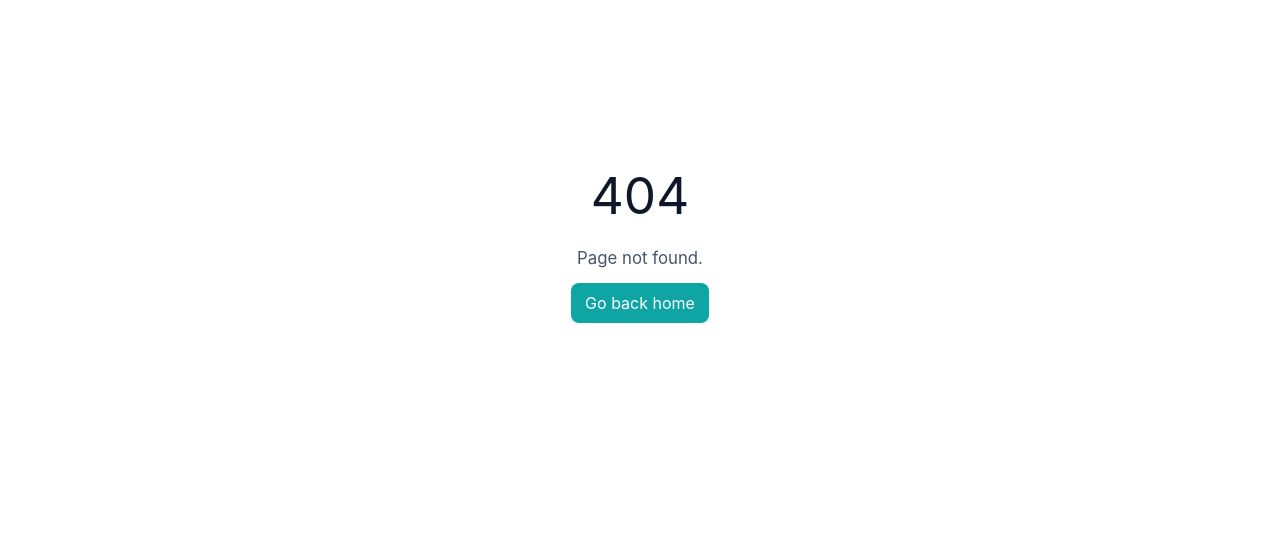
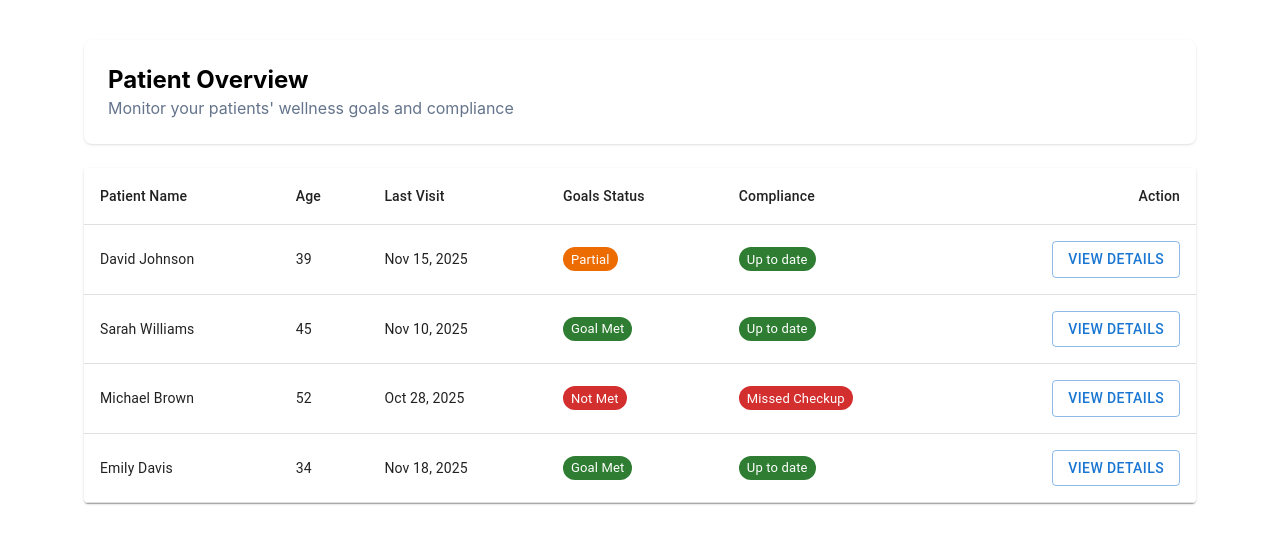
Before and after one commit to dhanapal4/health-care-portal, a React (Vite) app in the folder health-care-portal/: page /hcp-dashboard in a window 1280 px wide. Before the commit this address had no page. Shown: the top 544 px of the page. Built offline with nearby package versions, Linux system fonts and the light colour scheme.

Commit message:
hcp-dashboard

```diff
--- a/health-care-portal/package.json
+++ b/health-care-portal/package.json
@@ -12,7 +12,10 @@
   "dependencies": {
     "react": "^19.2.0",
     "react-dom": "^19.2.0",
-    "react-router-dom": "^6.14.1"
+    "react-router-dom": "^6.14.1",
+    "@mui/material": "^7.3.5",
+    "@emotion/react": "^11.14.0",
+    "@emotion/styled": "^11.14.1"
   },
   "devDependencies": {
     "@eslint/js": "^9.39.1",
--- a/health-care-portal/src/components/Header.jsx
+++ b/health-care-portal/src/components/Header.jsx
@@ -1,4 +1,5 @@
 import React from 'react'
+import { Link } from 'react-router-dom'
 
 export default function Header() {
   return (
@@ -6,9 +7,9 @@ export default function Header() {
       <div className="max-w-6xl mx-auto px-5 py-4 flex items-center justify-between">
         <div className="font-bold text-lg">HCLTech Healthcare</div>
         <nav className="hidden md:flex space-x-6 font-semibold">
-          <a href="#" className="hover:underline">Home</a>
-          <a href="#topics" className="hover:underline">Health Topics</a>
-          <a href="#services" className="hover:underline">Services</a>
+          <Link to="/" className="hover:underline">Home</Link>
+          <Link to="/dashboard" className="hover:underline">Dashboard</Link>
+          <Link to="/profile" className="hover:underline">Profile</Link>
           <a href="#contact" className="hover:underline">Contact</a>
         </nav>
       </div>
--- a/health-care-portal/src/main.jsx
+++ b/health-care-portal/src/main.jsx
@@ -5,6 +5,7 @@ import './index.css'
 import App from './App.jsx'
 import NotFoundPage from './pages/NotFoundPage/NotFoundPage.jsx'
 import WellnessGoalsList from './pages/WellnessGoals/WellnessGoalsList.jsx'
+import HealthCareDashboard from './pages/HealthCareDashboard.jsx';
 
 const WellnessGoalsForm = lazy(() => import('./pages/WellnessGoals/WellnessGoalsForm.jsx'));
 const LoginPage = lazy(() => import('./pages/LoginPage'));
@@ -20,6 +21,7 @@ createRoot(document.getElementById('root')).render(
         <Route path="/list-goals" element={<WellnessGoalsList />} />
         <Route path="*" element={<NotFoundPage />} />
         <Route path="/profile" element={<ProfilePage />} />
+        <Route path="/hcp-dashboard" element={<HealthCareDashboard />} />
       </Routes>
     </BrowserRouter>
   </StrictMode>,
--- /dev/null
+++ b/health-care-portal/src/pages/HealthCareDashboard.jsx
@@ -0,0 +1,138 @@
+import React, { useState } from 'react'
+import { Link } from 'react-router-dom'
+
+// Material UI imports - ensure these packages are installed in your project
+import Table from '@mui/material/Table'
+import TableBody from '@mui/material/TableBody'
+import TableCell from '@mui/material/TableCell'
+import TableContainer from '@mui/material/TableContainer'
+import TableHead from '@mui/material/TableHead'
+import TableRow from '@mui/material/TableRow'
+import Paper from '@mui/material/Paper'
+import Button from '@mui/material/Button'
+import Dialog from '@mui/material/Dialog'
+import DialogTitle from '@mui/material/DialogTitle'
+import DialogContent from '@mui/material/DialogContent'
+import Box from '@mui/material/Box'
+import Chip from '@mui/material/Chip'
+import Typography from '@mui/material/Typography'
+
+const samplePatients = [
+  { id: 1, name: 'David Johnson', age: 39, lastVisit: 'Nov 15, 2025', goalsStatus: 'Partial', compliance: 'Up to date', allergies: 'Penicillin, Shellfish', meds: 'Vitamin D3, Multivitamin', bloodType: 'A+', steps: '3,620 / 6,000', stepPct: 60, scheduled: 'Dec 15, 2025' },
+  { id: 2, name: 'Sarah Williams', age: 45, lastVisit: 'Nov 10, 2025', goalsStatus: 'Goal Met', compliance: 'Up to date', allergies: 'None', meds: 'Metformin', bloodType: 'B+' , steps: '6,200 / 6,000', stepPct: 103, scheduled: 'Jan 05, 2026'},
+  { id: 3, name: 'Michael Brown', age: 52, lastVisit: 'Oct 28, 2025', goalsStatus: 'Not Met', compliance: 'Missed Checkup', allergies: 'Aspirin', meds: 'Atorvastatin', bloodType: 'O-', steps: '1,200 / 6,000', stepPct: 20, scheduled: 'Dec 01, 2025'},
+  { id: 4, name: 'Emily Davis', age: 34, lastVisit: 'Nov 18, 2025', goalsStatus: 'Goal Met', compliance: 'Up to date', allergies: 'Peanuts', meds: 'None', bloodType: 'AB+', steps: '6,100 / 6,000', stepPct: 102, scheduled: 'Dec 20, 2025'}
+]
+
+export default function Dashboard(){
+  const [open, setOpen] = useState(false)
+  const [selected, setSelected] = useState(null)
+
+  function openDetails(patient){
+    setSelected(patient)
+    setOpen(true)
+  }
+  function close(){ setOpen(false); setSelected(null) }
+
+  return (
+    <div className="max-w-6xl mx-auto px-5 py-10">
+      <div className="bg-white rounded-lg shadow p-6 mb-6">
+        <h1 className="text-2xl font-bold">Patient Overview</h1>
+        <p className="text-slate-500">Monitor your patients' wellness goals and compliance</p>
+      </div>
+
+      <TableContainer component={Paper} className="rounded-lg overflow-hidden">
+        <Table>
+          <TableHead>
+            <TableRow>
+              <TableCell>Patient Name</TableCell>
+              <TableCell>Age</TableCell>
+              <TableCell>Last Visit</TableCell>
+              <TableCell>Goals Status</TableCell>
+              <TableCell>Compliance</TableCell>
+              <TableCell align="right">Action</TableCell>
+            </TableRow>
+          </TableHead>
+          <TableBody>
+            {samplePatients.map(p => (
+              <TableRow key={p.id}>
+                <TableCell>{p.name}</TableCell>
+                <TableCell>{p.age}</TableCell>
+                <TableCell>{p.lastVisit}</TableCell>
+                <TableCell>
+                  <Chip label={p.goalsStatus} color={p.goalsStatus === 'Goal Met' ? 'success' : (p.goalsStatus === 'Not Met' ? 'error' : 'warning')} size="small" />
+                </TableCell>
+                <TableCell>
+                  <Chip label={p.compliance} color={p.compliance.includes('Missed') ? 'error' : 'success'} size="small" />
+                </TableCell>
+                <TableCell align="right">
+                  <Button variant="outlined" onClick={() => openDetails(p)}>View Details</Button>
+                </TableCell>
+              </TableRow>
+            ))}
+          </TableBody>
+        </Table>
+      </TableContainer>
+
+      <Dialog open={open} onClose={close} maxWidth="md" fullWidth>
+        <DialogTitle>{selected?.name}</DialogTitle>
+        <DialogContent>
+          {selected && (
+            <Box className="grid md:grid-cols-2 gap-6">
+              <Box>
+                <Typography variant="subtitle1" className="font-bold mb-2">Patient Information</Typography>
+                <div className="space-y-3 text-sm text-slate-700">
+                  <div className="flex justify-between border-b pb-2"> <span>Age</span> <strong>{selected.age}</strong></div>
+                  <div className="flex justify-between border-b pb-2"> <span>Blood Type</span> <strong>{selected.bloodType}</strong></div>
+                  <div className="flex justify-between border-b pb-2"> <span>Last Visit</span> <strong>{selected.lastVisit}</strong></div>
+                </div>
+              </Box>
+              <Box>
+                <Typography variant="subtitle1" className="font-bold mb-2">Health Information</Typography>
+                <div className="space-y-3 text-sm text-slate-700">
+                  <div className="flex justify-between border-b pb-2"> <span>Allergies</span> <strong>{selected.allergies}</strong></div>
+                  <div className="flex justify-between border-b pb-2"> <span>Current Medications</span> <strong>{selected.meds}</strong></div>
+                </div>
+              </Box>
+
+              <Box className="md:col-span-2">
+                <Typography variant="h6" className="mt-4 mb-3">Current Goals & Compliance</Typography>
+                <div className="space-y-3">
+                  <Paper className="p-4 rounded border">
+                    <div className="flex justify-between items-start">
+                      <div>
+                        <div className="font-semibold">Daily Steps Goal</div>
+                        <div className="text-sm text-slate-500">Current: {selected.steps}</div>
+                      </div>
+                      <Chip label={`${selected.stepPct}% Complete`} className="ml-4" color="warning" />
+                    </div>
+                  </Paper>
+
+                  <Paper className="p-4 rounded border">
+                    <div className="flex justify-between items-start">
+                      <div>
+                        <div className="font-semibold">Preventive Care - Blood Test</div>
+                        <div className="text-sm text-slate-500">Scheduled: {selected.scheduled}</div>
+                      </div>
+                      <Chip label="Scheduled" color="success" />
+                    </div>
+                  </Paper>
+
+                  <Paper className="p-4 rounded border">
+                    <div className="flex justify-between items-start">
+                      <div>
+                        <div className="font-semibold">Vitamin Supplementation</div>
+                        <div className="text-sm text-slate-500">D3/K2 regimen until 2026</div>
+                      </div>
+                      <Chip label="Compliant" color="success" />
+                    </div>
+                  </Paper>
+                </div>
+              </Box>
+            </Box>
+          )}
+        </DialogContent>
+      </Dialog>
+    </div>
+  )
+}
```
Also changed, not shown: 1 other file (tests, documents, lock files or other folders).
